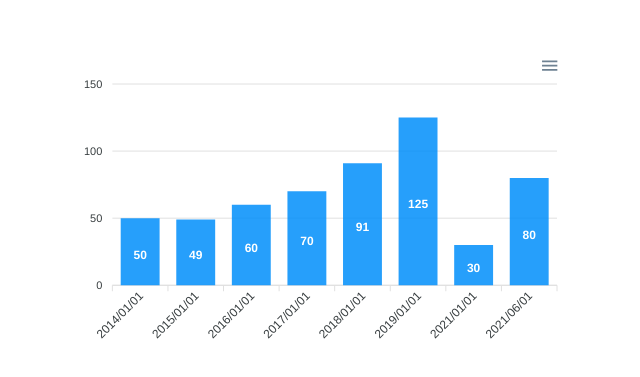
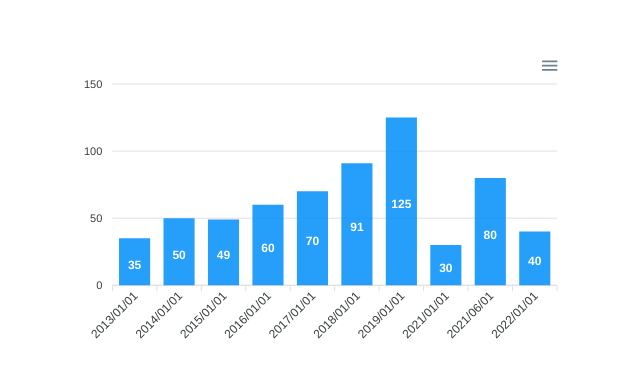
Before and after one commit to davidheineback/apexchart-nextjs-dev, a Next.js app: page / in a window 1280 px wide. Shown: the part 179-556 px from the top of the page, without its empty margins (323-963 px from the left). Built offline with nearby package versions, Linux system fonts and the light colour scheme.

Commit message:
refactor: fixed sorting bug with 1day before/after

```diff
--- a/components/Barchart.tsx
+++ b/components/Barchart.tsx
@@ -46,8 +46,10 @@ function Barchart({ data = [] }: { data: ChartData[] }) {
 
   useEffect(() => {
     if (dateFrom && dateTo) {
-      const fromDateString = moment(dateFrom).format('YYYY/MM/DD')
-      const toDateString = moment(dateTo).format('YYYY/MM/DD')
+      const fromDateString = moment(dateFrom)
+        .subtract(1, 'days')
+        .format('YYYY/MM/DD')
+      const toDateString = moment(dateTo).add(1, 'days').format('YYYY/MM/DD')
 
       const newData = data.filter(({ label }) => {
         return moment(label, 'YYYY/MM/DD').isBetween(
```
